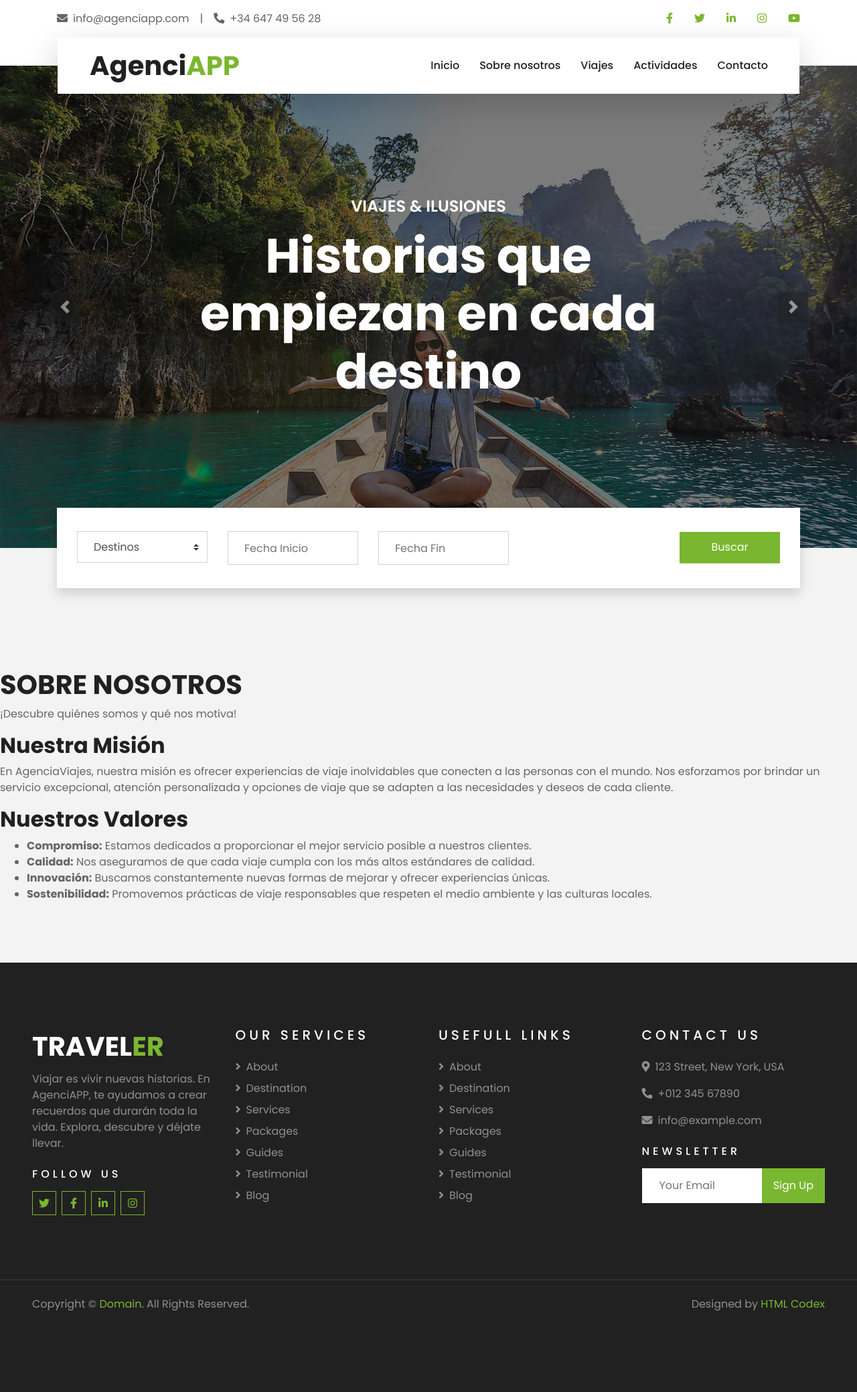
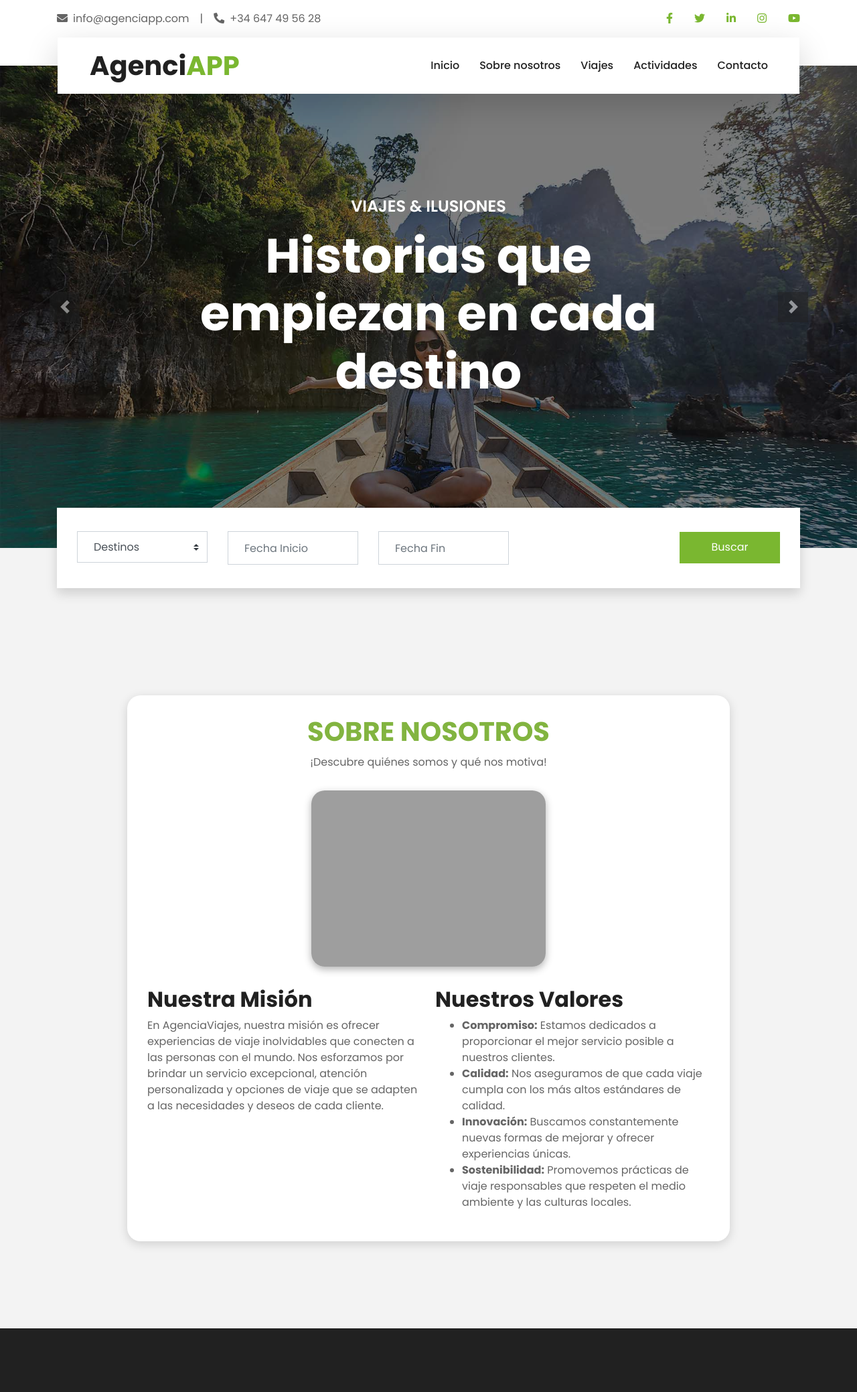
Before and after one commit to MikelHuete/ProyectoWeb, a Django app: page /AgenciaAPP/sobreNosotros/ in a window 1280 px wide. Shown: the top 2078 px of the page at 67% size. Before the commit the page ends 1957 px from the top, so only its background shows below. Run offline with Django 5.2, Linux system fonts and the light colour scheme; some libraries are stand-ins or nearby versions; grey boxes are pictures that could not be loaded.

Commit message:
SobreNosotrosCSS

```diff
--- a/AgenciaViajes/AgenciaAPP/static/css/sobreNosotros.css
+++ b/AgenciaViajes/AgenciaAPP/static/css/sobreNosotros.css
@@ -1 +1,47 @@
-@import url('https://fonts.googleapis.com/css2?family=Poppins:wght@400;500;600;700&display=swap');
+#divsobreNosotros {
+    display: flex;
+    justify-content: center;
+    padding: 40px 20px;
+}
+
+#caja {
+    width: 80%;
+    max-width: 900px;
+    background: #fff;
+    padding: 30px;
+    border-radius: 20px;
+    box-shadow: 0px 4px 15px rgba(0,0,0,0.15);
+    text-align: center; /* Centra todo el texto */
+}
+#titulo h1{
+    color: #82b440;
+}
+
+#titulo h1,
+#titulo p {
+    margin: 0;
+    margin-bottom: 10px;
+
+}
+
+#imgTitulo {
+    width: 70%;
+    max-width: 350px;
+    border-radius: 20px;
+    box-shadow: 0px 4px 12px rgba(0,0,0,0.3);
+    margin-top: 20px;
+}
+
+/* Para que el contenido interno quede ordenado */
+#contenidoSobreNosotros {
+    display: flex;
+    flex-wrap: wrap;
+    margin-top: 30px;
+    gap: 20px;
+}
+
+.columnaIzq, .columnaDcha {
+    flex: 1;
+    min-width: 280px;
+    text-align: left;
+}
--- a/AgenciaViajes/AgenciaAPP/templates/sobreNosotros.html
+++ b/AgenciaViajes/AgenciaAPP/templates/sobreNosotros.html
@@ -8,12 +8,16 @@
 
 {% block content %}
 
+<div id="divsobreNosotros">
 
-<div id="sobreNosotros">
+    <div id="caja">
 
         <div id="titulo">
             <h1>SOBRE NOSOTROS</h1>
             <p>¡Descubre quiénes somos y qué nos motiva!</p>
+
+            <!-- Imagen debajo del título -->
+            <img id="imgTitulo" src="https://www.carbonneutralplus.com/wp-content/uploads/2021/07/Turismo-sostenible.jpg" alt="Sobre Nosotros">
         </div>
 
         <div id="contenidoSobreNosotros">
@@ -32,5 +36,9 @@
                 </ul>
             </div>
         </div>
+
     </div>
+
+</div>
+
 {% endblock %}
```
Also changed, not shown: AgenciaViajes/db.sqlite3. Lines whose indentation alone changed are shown as unchanged.
